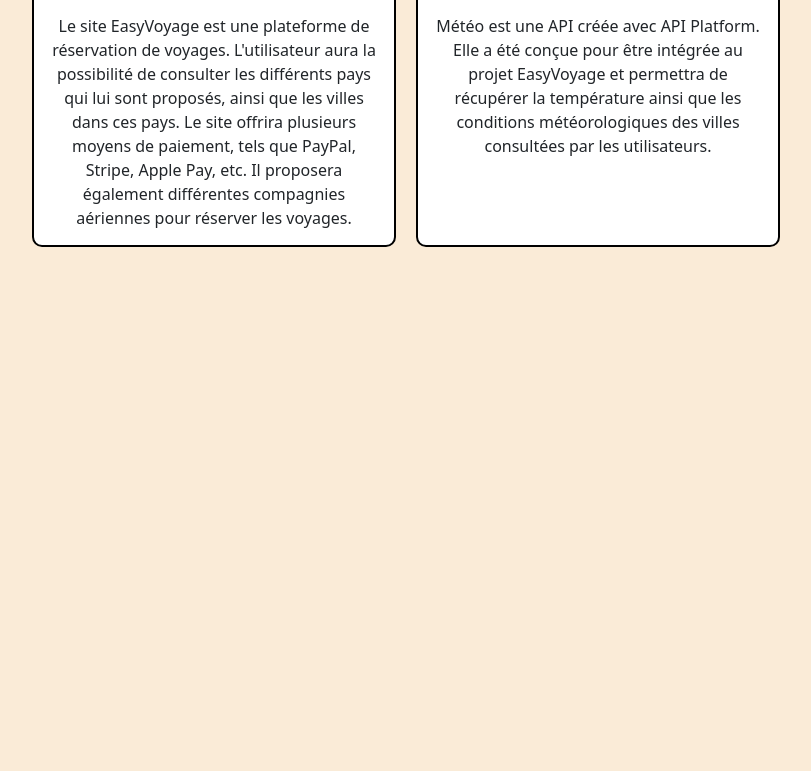
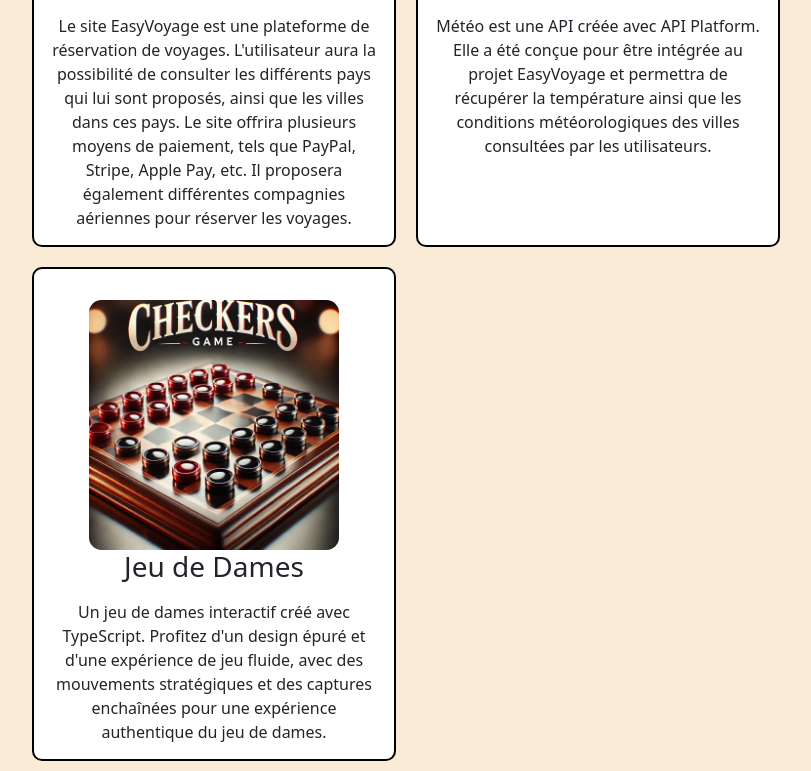
Before and after one commit to Sebastien0506/Porfolio, a plain HTML site: page index.html in a window 1280 px wide. Shown: the part 1409-2180 px from the top of the page, without its empty margins (234-1045 px from the left). Before the commit the page ends 1666 px from the top, so only its background shows below. Drawn offline with nearby package versions, Linux system fonts and the light colour scheme.

Commit message:
ajout du jeu de dames

```diff
--- a/index.html
+++ b/index.html
@@ -65,6 +65,11 @@
                     <p>Météo est une API créée avec API Platform. Elle a été conçue pour être intégrée au projet EasyVoyage et permettra de récupérer la température ainsi que les conditions météorologiques des villes consultées par les utilisateurs.
                     </p>
                 </div>
+                <div class="image-projet">
+                    <a href=" https://sebastien0506.github.io/jeu_de_dames/" target="_blank"><img src="image/jeu_de_dames.jpeg" alt="point d'interogation"></a>
+                    <h3>Jeu de Dames</h3>
+                    <p>Un jeu de dames interactif créé avec TypeScript. Profitez d'un design épuré et d'une expérience de jeu fluide, avec des mouvements stratégiques et des captures enchaînées pour une expérience authentique du jeu de dames.</p>
+                </div>
 
 
             </div>
```
Also changed, not shown: image/jeu_de_dames.jpeg (added), 1 other file.
